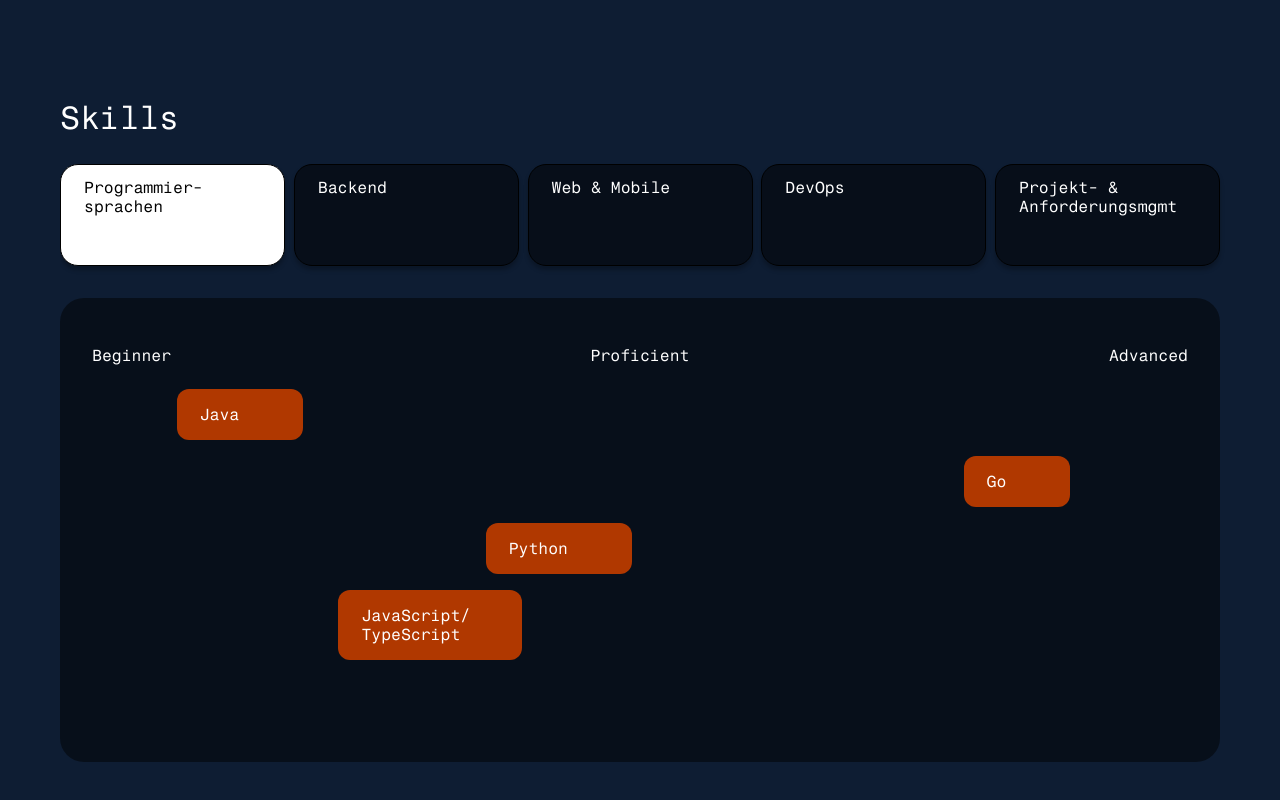
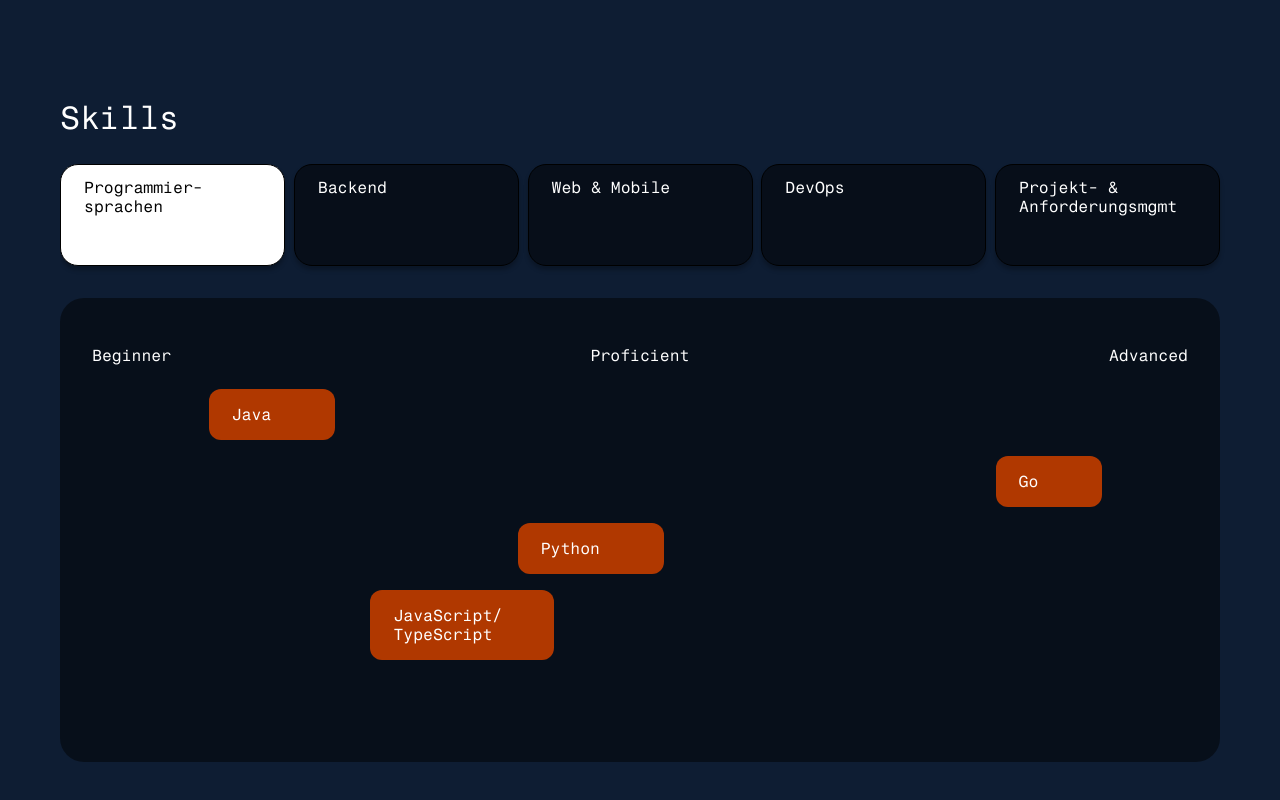
Before and after one commit to beschlz/website, an Astro site: page / in a window 1280 px wide. Shown: the part 1625-2425 px from the top of the page. Built offline with nearby package versions, Linux system fonts and the light colour scheme; Astro itself is replaced by a stand-in of ours.

Commit message:
added padding for skills

```diff
--- a/src/components/skillsarea/SkillArea.module.css
+++ b/src/components/skillsarea/SkillArea.module.css
@@ -37,4 +37,5 @@
 .skillRow {
     display: flex;
     justify-content: flex-end;
+    padding-left: 32px;
 }
```
